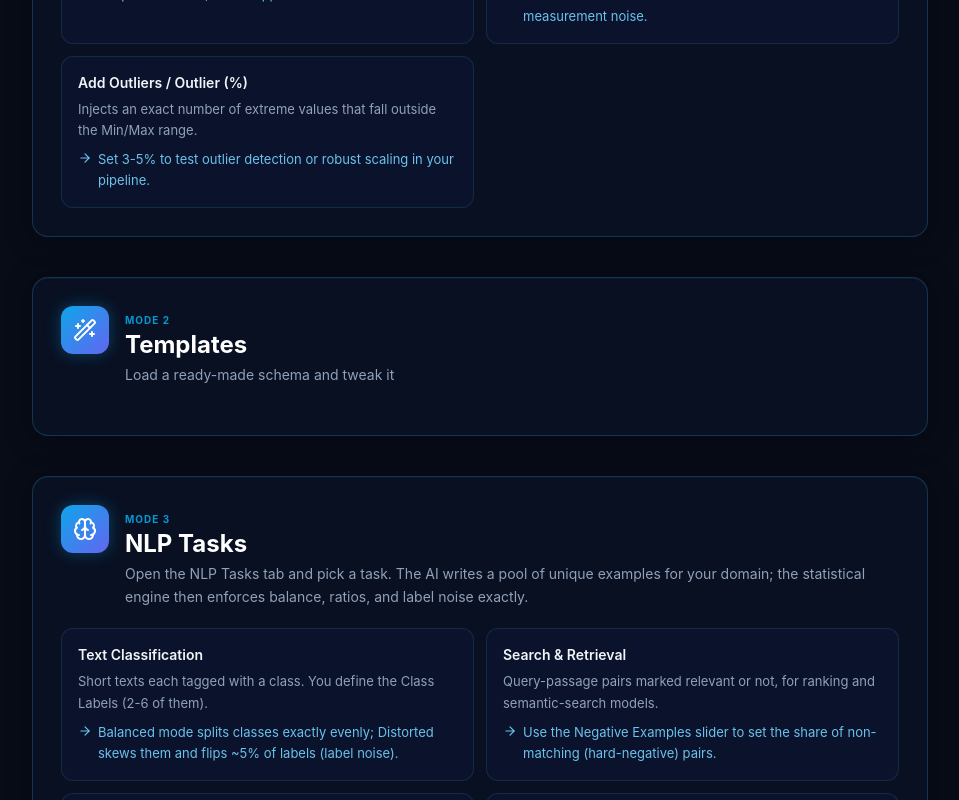
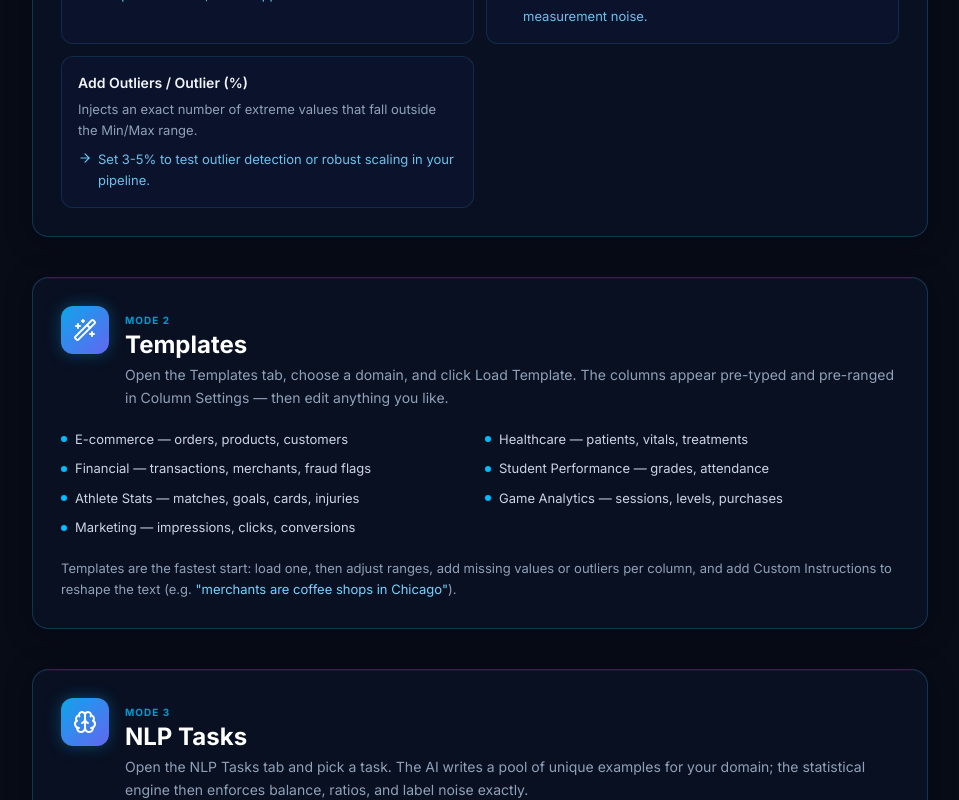
Before and after one commit to dlepighe1/DataGen, a React (Vite) app: page /tutorial in a window 1280 px wide. Shown: the part 1376-2176 px from the top of the page, without its empty margins (160-1119 px from the left). Built offline with nearby package versions, Linux system fonts and the light colour scheme.

Commit message:
Fixed the Tutorial page

```diff
--- a/src/index.css
+++ b/src/index.css
@@ -1,5 +1,6 @@
+/* External font import must come first — before Tailwind, which inlines its CSS here. */
+@import url('https://fonts.googleapis.com/css2?family=Inter:wght@300;400;500;600;700;800&family=JetBrains+Mono:wght@400;500&display=swap');
 @import "tailwindcss";
-@import url('https://fonts.googleapis.com/css2?family=Inter:wght@300;400;500;600;700;800&family=JetBrains+Mono:wght@400;500&display=swap');
 
 /* ─────────────────────────────────────────────
    Design Tokens, Light (unused but required)
--- a/src/pages/Tutorial.jsx
+++ b/src/pages/Tutorial.jsx
@@ -83,7 +83,7 @@ const Tutorial = () => {
         <div data-animate className="grid sm:grid-cols-3 gap-4 mb-10 sm:mb-14">
           {[
             { icon: Settings, title: 'Manual Setup', desc: 'Build a schema column by column with full control over types and noise.', accent: '#38bdf8' },
-            { icon: Wand2, title: 'Templates', desc: 'Load a ready-made schema (e-commerce, healthcare…) and tweak it.', accent: '#a78bfa' },
+            { icon: Wand2, title: 'Templates', desc: 'Load a ready-made schema and adjust it to fit your specific needs.', accent: '#a78bfa' },
             { icon: Brain, title: 'NLP Tasks', desc: 'Generate labelled text datasets for classification, retrieval, QA, pairs.', accent: '#34d399' },
           ].map((m) => (
             <div key={m.title} className="glass-panel p-5 text-center">
@@ -152,8 +152,30 @@ const Tutorial = () => {
             icon={Wand2}
             badge="Mode 2"
             title="Templates"
-            subtitle="Load a ready-made schema and tweak it"
-          />
+            subtitle="Open the Templates tab, choose a domain, and click Load Template. The columns appear pre-typed and pre-ranged in Column Settings — then edit anything you like."
+          >
+            <div className="grid sm:grid-cols-2 gap-2.5 mb-5">
+              {[
+                'E-commerce — orders, products, customers',
+                'Healthcare — patients, vitals, treatments',
+                'Financial — transactions, merchants, fraud flags',
+                'Student Performance — grades, attendance',
+                'Athlete Stats — matches, goals, cards, injuries',
+                'Game Analytics — sessions, levels, purchases',
+                'Marketing — impressions, clicks, conversions',
+              ].map((t) => (
+                <div key={t} className="flex items-center gap-2 text-[13px] text-slate-300">
+                  <span className="w-1.5 h-1.5 rounded-full bg-sky-400 shrink-0" />
+                  {t}
+                </div>
+              ))}
+            </div>
+            <p className="text-[13px] text-slate-400 leading-relaxed">
+              Templates are the fastest start: load one, then adjust ranges, add missing values or
+              outliers per column, and add Custom Instructions to reshape the text (e.g.
+              <span className="text-sky-300"> "merchants are coffee shops in Chicago"</span>).
+            </p>
+          </SectionCard>
 
           {/* ── 3. NLP Tasks ── */}
           <SectionCard
```
